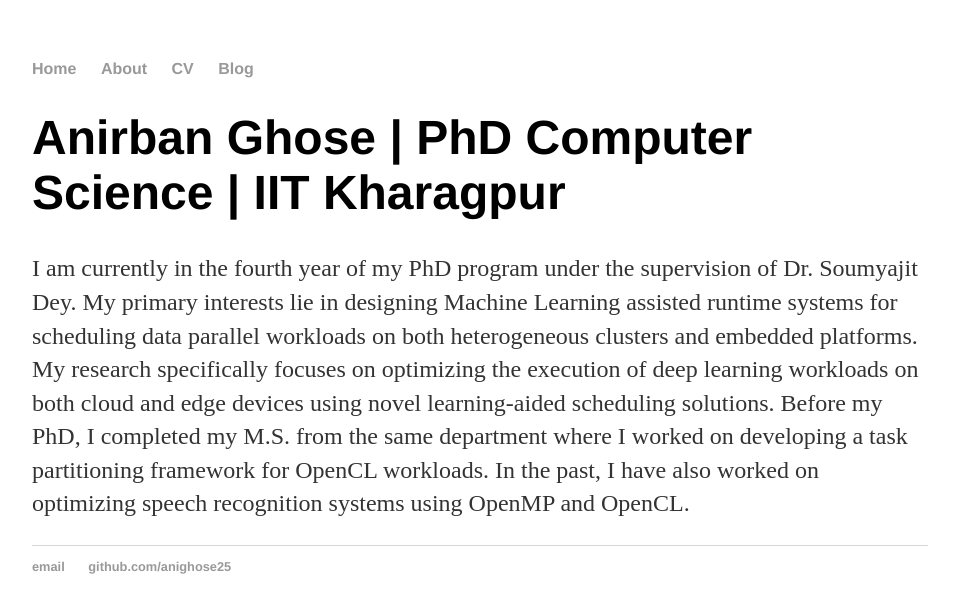
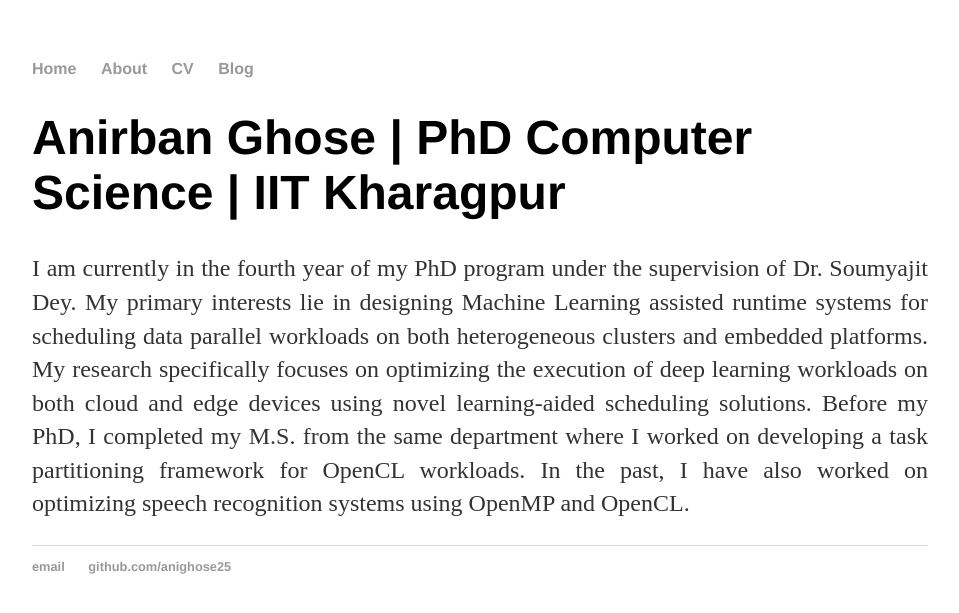
Before and after one commit to anighose25/anighose25.github.io, a Jekyll site: the page built from index.html, in a window 1280 px wide. Shown: the top 613 px of the page, without its empty margins (160-1119 px from the left). Built offline with Jekyll 4.4.1, drawn with Linux system fonts in a browser that asks for light colours.

Commit message:
Update index.html

```diff
--- a/index.html
+++ b/index.html
@@ -4,7 +4,7 @@ title: Academic Blog
 ---
 <div class="blurb">
 	<h1>Anirban Ghose | PhD Computer Science | IIT Kharagpur</h1>
-	<p> I am currently in the fourth year of my PhD program under the supervision of Dr. Soumyajit Dey. My primary interests lie in designing Machine Learning assisted
+	<p align="justify"> I am currently in the fourth year of my PhD program under the supervision of Dr. Soumyajit Dey. My primary interests lie in designing Machine Learning assisted
 	runtime systems for scheduling data parallel workloads on both heterogeneous clusters and embedded platforms. My research specifically
 	focuses on optimizing the execution of deep learning workloads on both cloud and edge devices using novel learning-aided scheduling solutions.
 	Before my PhD, I completed my M.S. from the same department where I worked on developing a task partitioning framework for OpenCL workloads.
```
